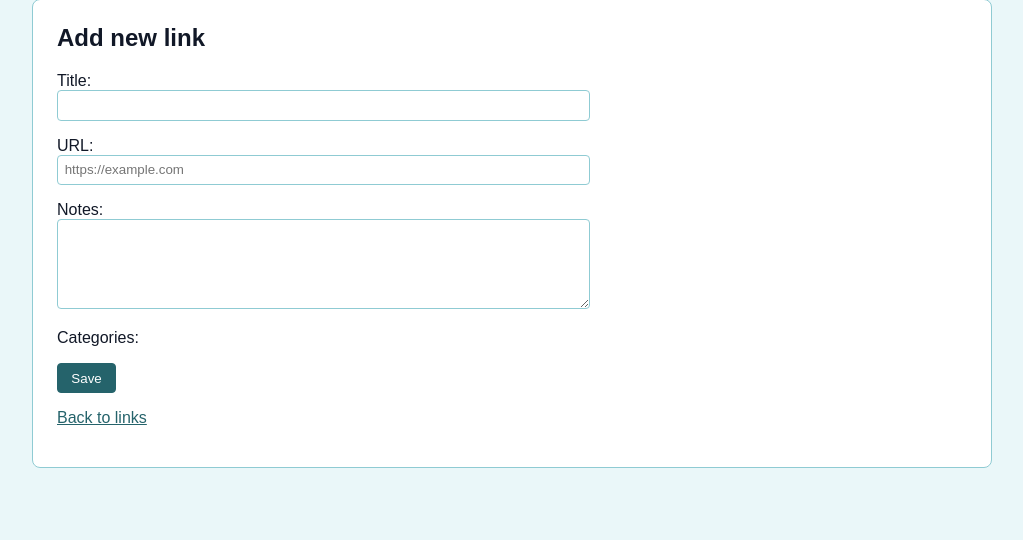
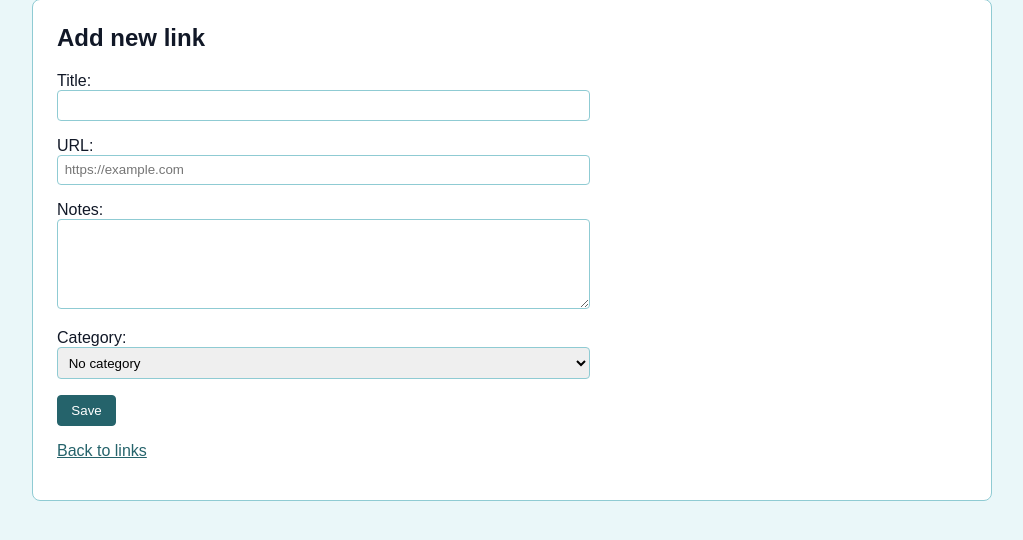
Before and after one commit to saanaol/link-manager, a Flask app: page /links/new in a window 1280 px wide. Shown: the part 160-700 px from the top of the page, without its empty margins (128-1151 px from the left). Run offline with Flask 3, Linux system fonts and the light colour scheme; the visitor is signed in with stand-in values (Sample User, id 1); data that the repository does not hold is empty.

Commit message:
use single category dropdown for links

```diff
--- a/app.py
+++ b/app.py
@@ -31,11 +31,6 @@ def show_lines(content):
 app.jinja_env.globals["csrf_token"] = authentication.csrf_token
 
 
-def get_link_category_map(link_list):
-    link_ids = [link["id"] for link in link_list]
-    return categories.get_categories_for_links(link_ids)
-
-
 def get_link_form_error(title, url, notes):
     title_error = validators.validate_link_title(title)
     if title_error:
@@ -52,16 +47,21 @@ def get_link_form_error(title, url, notes):
     return None
 
 
-def check_category_ids(category_ids):
-    for category_id in category_ids:
-        if not categories.category_exists(category_id):
-            abort(403)
+def check_category_id(category_id):
+    if category_id and not categories.category_exists(category_id):
+        abort(403)
 
 
-def render_new_link_form(title="", url="", notes="", selected_category_ids=None):
-    if selected_category_ids is None:
-        selected_category_ids = []
+def get_category_id_from_form():
+    category_id = request.form.get("category_id", "")
 
+    if category_id:
+        return category_id
+
+    return None
+
+
+def render_new_link_form(title="", url="", notes="", selected_category_id=""):
     all_categories = categories.get_all_categories()
 
     return render_template(
@@ -72,7 +72,7 @@ def render_new_link_form(title="", url="", notes="", selected_category_ids=None)
             "url": url,
             "notes": notes,
         },
-        selected_category_ids=selected_category_ids)
+        selected_category_id=selected_category_id)
 
 
 def render_link_page(link_id, filled_comment=""):
@@ -85,7 +85,6 @@ def render_link_page(link_id, filled_comment=""):
     comment_count = comments.count_link_comments(link_id)
     page_count = pagination.get_page_count(comment_count, COMMENT_PAGE_SIZE)
 
-    link_categories = categories.get_link_categories(link_id)
     link_comments = comments.get_link_comments(
         link_id,
         page,
@@ -94,7 +93,6 @@ def render_link_page(link_id, filled_comment=""):
     return render_template(
         "link.html",
         link=link,
-        categories=link_categories,
         comments=link_comments,
         filled_comment=filled_comment,
         page=page,
@@ -204,12 +202,10 @@ def show_links(page=1):
         return redirect("/links/" + str(page_count))
 
     page_links = links.get_links(page, PAGE_SIZE)
-    link_categories = get_link_category_map(page_links)
 
     return render_template(
         "links.html",
         links=page_links,
-        link_categories=link_categories,
         search_performed=False,
         query="",
         page=page,
@@ -247,7 +243,6 @@ def show_link(link_id):
     if page > page_count:
         return redirect("/link/" + str(link_id) + "?page=" + str(page_count))
 
-    link_categories = categories.get_link_categories(link_id)
     link_comments = comments.get_link_comments(
         link_id,
         page,
@@ -256,7 +251,6 @@ def show_link(link_id):
     return render_template(
         "link.html",
         link=link,
-        categories=link_categories,
         comments=link_comments,
         page=page,
         page_count=page_count,
@@ -274,20 +268,18 @@ def add_link():
     title = request.form["title"].strip()
     url = request.form["url"].strip()
     notes = request.form.get("notes", "").strip()
-    selected_category_ids = request.form.getlist("categories")
+    category_id = get_category_id_from_form()
+    selected_category_id = category_id or ""
     user_id = authentication.get_user_id()
 
     form_error = get_link_form_error(title, url, notes)
     if form_error:
         flash(form_error)
-        return render_new_link_form(title, url, notes, selected_category_ids)
+        return render_new_link_form(title, url, notes, selected_category_id)
 
-    check_category_ids(selected_category_ids)
+    check_category_id(category_id)
 
-    link_id = links.add_link(title, url, notes, user_id)
-
-    for category_id in selected_category_ids:
-        categories.add_link_category(link_id, category_id)
+    link_id = links.add_link(title, url, notes, user_id, category_id)
 
     return redirect("/link/" + str(link_id))
 
@@ -335,41 +327,50 @@ def edit_link(link_id):
     authentication.require_link_owner(link)
 
     all_categories = categories.get_all_categories()
-    selected_category_ids = categories.get_link_category_ids(link_id)
 
     if request.method == "GET":
+        selected_category_id = ""
+        if link["category_id"]:
+            selected_category_id = str(link["category_id"])
+
         return render_template(
             "edit_link.html",
             link=link,
             categories=all_categories,
-            selected_category_ids=selected_category_ids)
+            selected_category_id=selected_category_id)
 
     authentication.check_csrf()
 
     title = request.form["title"].strip()
     url = request.form["url"].strip()
     notes = request.form.get("notes", "").strip()
-    selected_category_ids = request.form.getlist("categories")
+    category_id = get_category_id_from_form()
+    selected_category_id = category_id or ""
 
     def render_edit_form():
+        filled_link = {
+            "id": link["id"],
+            "title": title,
+            "url": url,
+            "notes": notes,
+            "user_id": link["user_id"],
+            "category_id": category_id,
+        }
+
         return render_template(
             "edit_link.html",
-            link=link,
+            link=filled_link,
             categories=all_categories,
-            selected_category_ids=selected_category_ids)
+            selected_category_id=selected_category_id)
 
     form_error = get_link_form_error(title, url, notes)
     if form_error:
         flash(form_error)
         return render_edit_form()
 
-    check_category_ids(selected_category_ids)
+    check_category_id(category_id)
 
-    links.update_link(link_id, title, url, notes)
-
-    categories.remove_link_categories(link_id)
-    for category_id in selected_category_ids:
-        categories.add_link_category(link_id, category_id)
+    links.update_link(link_id, title, url, notes, category_id)
 
     return redirect("/link/" + str(link_id))
 
@@ -394,7 +395,6 @@ def remove_link(link_id):
 
     if "continue" in request.form:
         comments.remove_link_comments(link_id)
-        categories.remove_link_categories(link_id)
         links.remove_link(link_id)
         return redirect("/links")
 
@@ -429,12 +429,10 @@ def search_links():
             "/search_links?query=" + query + "&page=" + str(page_count))
 
     found_links = links.search_links(query, page, PAGE_SIZE)
-    link_categories = get_link_category_map(found_links)
 
     return render_template(
         "links.html",
         links=found_links,
-        link_categories=link_categories,
         search_performed=True,
         query=query,
         page=page,
--- a/categories.py
+++ b/categories.py
@@ -6,63 +6,7 @@ def get_all_categories():
     return db.query(sql)
 
 
-def get_link_categories(link_id):
-    sql = """
-        SELECT c.name
-        FROM categories c
-        JOIN link_categories lc ON c.id = lc.category_id
-        WHERE lc.link_id = ?
-        ORDER BY c.name
-    """
-    return db.query(sql, [link_id])
-
-
-def get_categories_for_links(link_ids):
-    if not link_ids:
-        return {}
-
-    placeholders = ",".join(["?"] * len(link_ids))
-
-    sql = f"""
-        SELECT lc.link_id, c.name
-        FROM link_categories lc
-        JOIN categories c ON lc.category_id = c.id
-        WHERE lc.link_id IN ({placeholders})
-        ORDER BY c.name
-    """
-
-    rows = db.query(sql, link_ids)
-
-    link_categories = {}
-    for link_id in link_ids:
-        link_categories[link_id] = []
-
-    for row in rows:
-        link_categories[row["link_id"]].append(row)
-
-    return link_categories
-
-
 def category_exists(category_id):
     sql = "SELECT id FROM categories WHERE id = ?"
     result = db.query(sql, [category_id])
     return bool(result)
-
-
-def add_link_category(link_id, category_id):
-    sql = """
-        INSERT INTO link_categories (link_id, category_id)
-        VALUES (?, ?)
-    """
-    db.execute(sql, [link_id, category_id])
-
-
-def remove_link_categories(link_id):
-    sql = "DELETE FROM link_categories WHERE link_id = ?"
-    db.execute(sql, [link_id])
-
-
-def get_link_category_ids(link_id):
-    sql = "SELECT category_id FROM link_categories WHERE link_id = ?"
-    result = db.query(sql, [link_id])
-    return [str(row["category_id"]) for row in result]
--- a/schema.sql
+++ b/schema.sql
@@ -12,6 +12,7 @@ CREATE TABLE links (
     url TEXT NOT NULL,
     notes TEXT,
     user_id INTEGER REFERENCES users,
+    category_id INTEGER REFERENCES categories,
     created_at TEXT DEFAULT CURRENT_TIMESTAMP,
     updated_at TEXT
 );
@@ -19,12 +20,6 @@ CREATE TABLE links (
 CREATE TABLE categories (
     id INTEGER PRIMARY KEY,
     name TEXT UNIQUE NOT NULL
-);
-
-CREATE TABLE link_categories (
-    link_id INTEGER REFERENCES links ON DELETE CASCADE,
-    category_id INTEGER REFERENCES categories ON DELETE CASCADE,
-    PRIMARY KEY (link_id, category_id)
 );
 
 CREATE TABLE comments (
@@ -40,5 +35,4 @@ CREATE INDEX index_links_user_id ON links(user_id);
 CREATE INDEX index_comments_link_id ON comments(link_id);
 CREATE INDEX index_comments_user_id ON comments(user_id);
 
-CREATE INDEX index_link_categories_link_id ON link_categories(link_id);
-CREATE INDEX index_link_categories_category_id ON link_categories(category_id);
+CREATE INDEX index_links_category_id ON links(category_id);
--- a/templates/new_link.html
+++ b/templates/new_link.html
@@ -44,20 +44,21 @@
     >{{ filled.notes }}</textarea>
   </p>
 
-  <p>Categories:</p>
+  <p>
+    <label for="category_id">Category</label>:<br>
+    <select id="category_id" name="category_id">
+      <option value="">No category</option>
 
-  {% for category in categories %}
-    <p>
-      <input
-        id="category_{{ category.id }}"
-        type="checkbox"
-        name="categories"
-        value="{{ category.id }}"
-        {% if category.id|string in selected_category_ids %}checked{% endif %}
-      >
-      <label for="category_{{ category.id }}">{{ category.name }}</label>
-    </p>
-  {% endfor %}
+      {% for category in categories %}
+        <option
+          value="{{ category.id }}"
+          {% if category.id|string == selected_category_id|string %}selected{% endif %}
+        >
+          {{ category.name }}
+        </option>
+      {% endfor %}
+    </select>
+  </p>
 
   <p>
     <input type="submit" value="Save">
```
Also changed, not shown: links.py (+53 -26 lines), templates/edit_link.html (+13 -16 lines), templates/link.html (+6 -9 lines), templates/links.html (+2 -5 lines).
